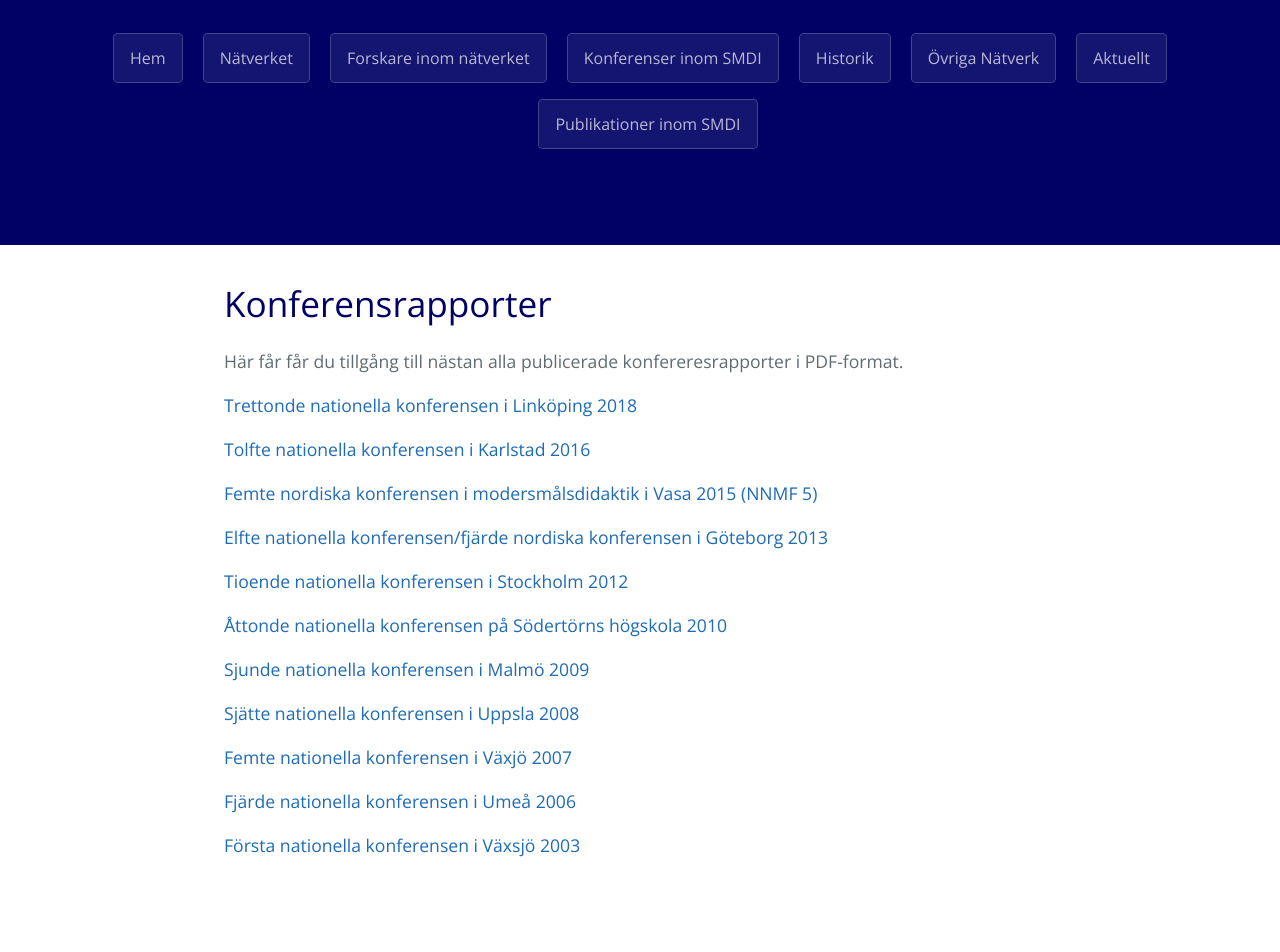
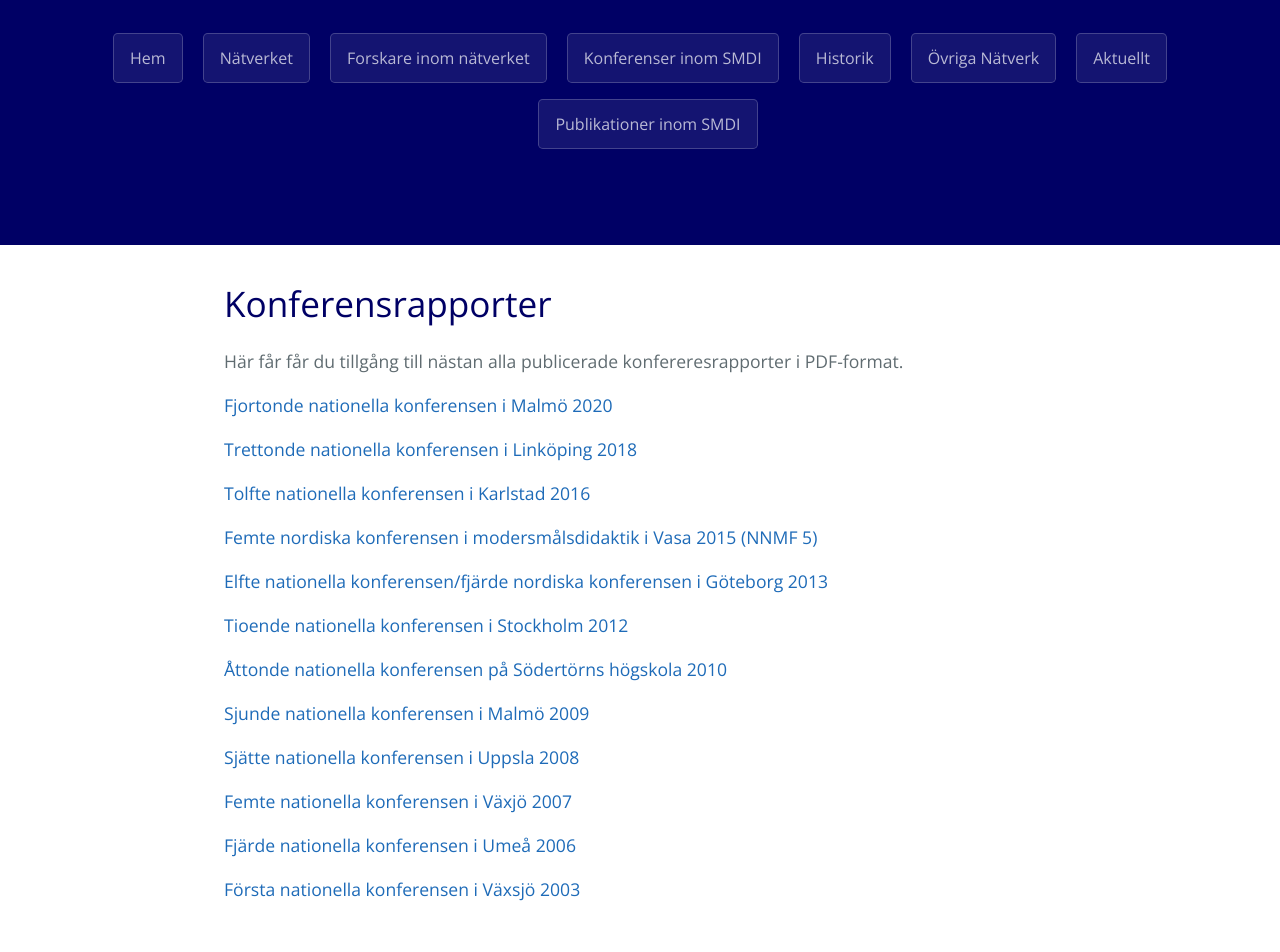
Before and after one commit to smdihemsida/smdihemsida.github.io, a Jekyll site: the page built from publikationer.md, in a window 1280 px wide. Shown: the part 277-1229 px from the top of the page. Built offline with Jekyll 4.4.1, drawn with Linux system fonts in a browser that asks for light colours; our own code applies the rules of GitHub Pages for plain Markdown files; before the commit the page ends 1185 px from its top, so only the background shows below that.

Commit message:
Update publikationer.md
Lade till Malmö 2020

```diff
--- a/publikationer.md
+++ b/publikationer.md
@@ -7,6 +7,8 @@ Här får får du tillgång till nästan alla publicerade konfereresrapporter i
  PDF-format.
 
 
+
+[Fjortonde nationella konferensen i Malmö 2020](https://drive.google.com/file/d/1mxyN-Mla0Pj14a8JCIiIv_vqjeM_PER-/view?usp=sharing)
 
 [Trettonde nationella konferensen i Linköping 2018](https://drive.google.com/file/d/1XMQ693KXa-UWFFMH6XEfMG6eyLyApVX2/view?usp=sharing)
 
```
